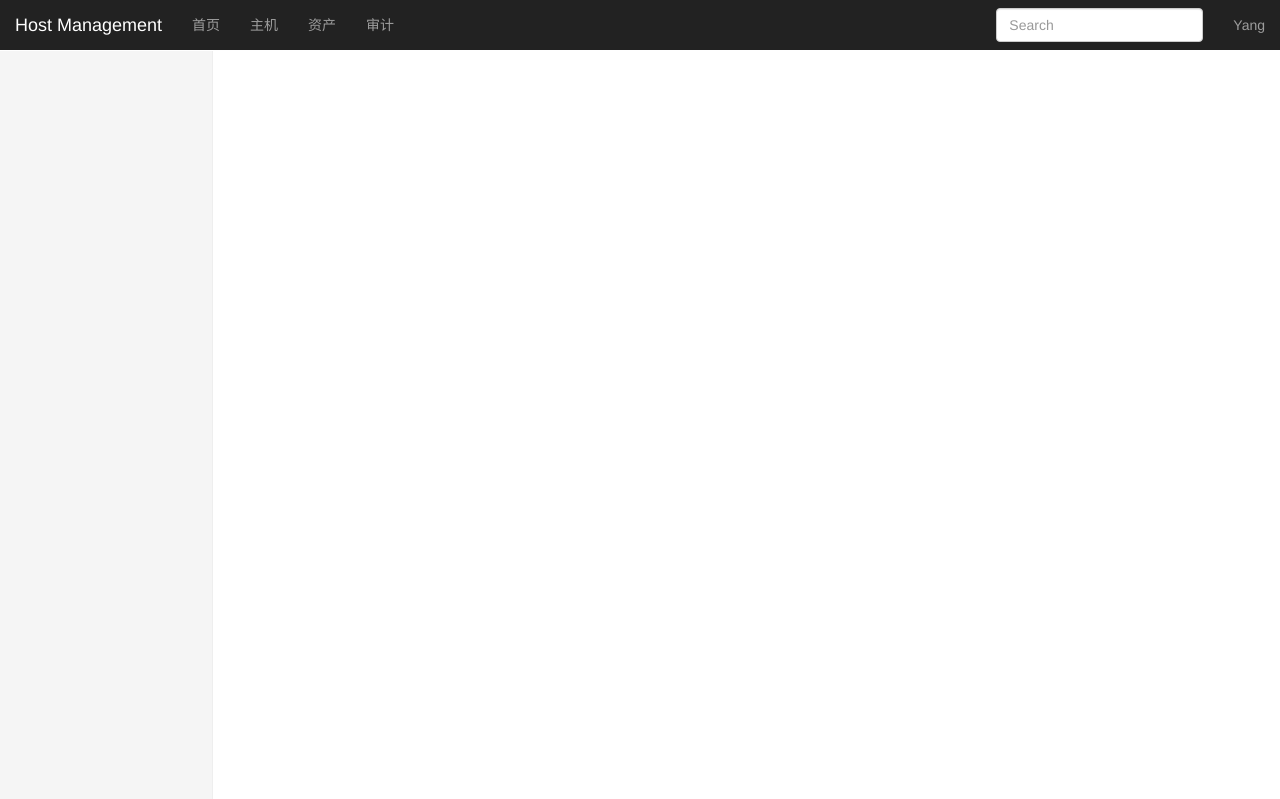
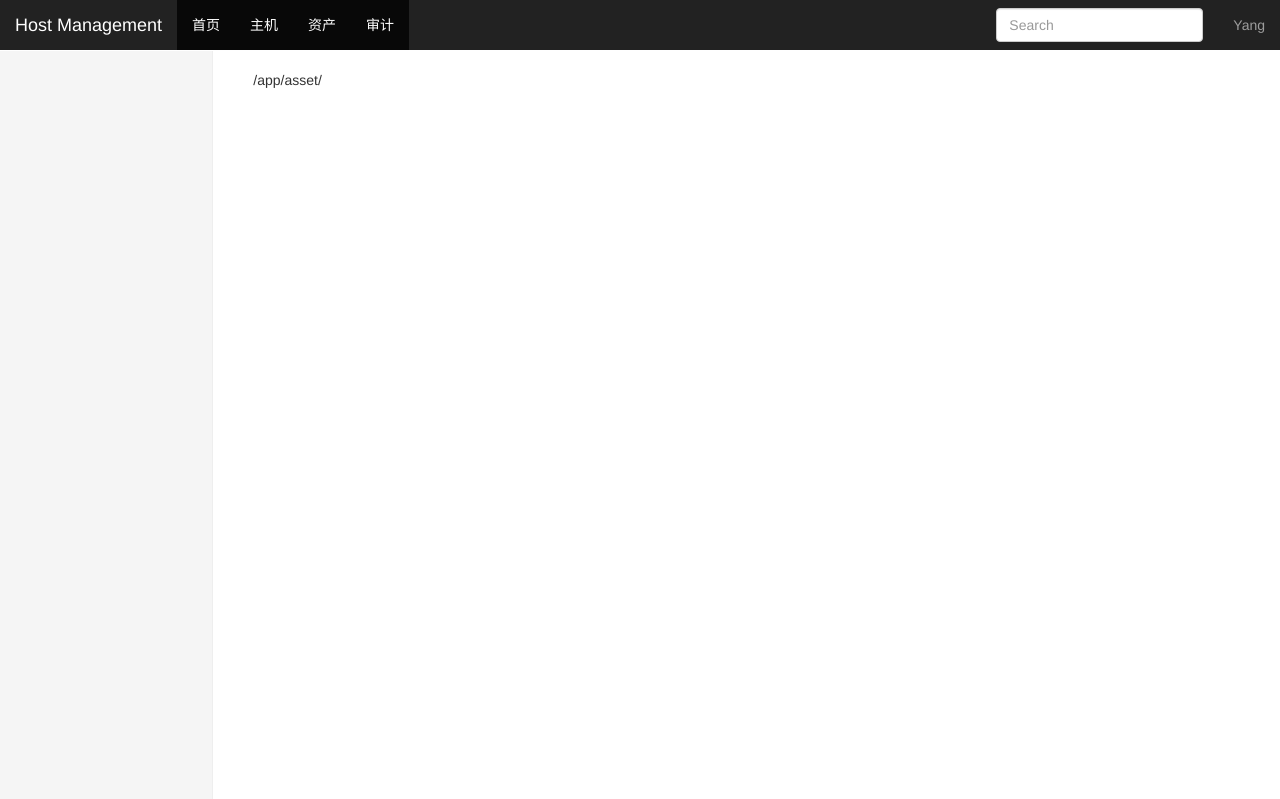
Before and after one commit to bobbyquennell/Testing, a Django app: page /app/asset/ in a window 1280 px wide. Shown: the top 799 px of the page. Run offline with Django 3.2, Linux system fonts and the light colour scheme; some libraries are stand-ins or nearby versions.

Commit message:
Change parameters in index.html

```diff
--- a/app/urls.py
+++ b/app/urls.py
@@ -27,9 +27,9 @@ urlpatterns = [
     url(r'^view/(?P<name>\w+)/$',views.view),
     url(r'^login/$',views.login),
     url(r'^index/$',views.index),
-    url(r'^host/$',views.host),
+    url(r'^host/$',views.host,name ='host'),
     url(r'^many/$',views.add_many),
-    url(r'^asset/$',views.asset),
-    url(r'^audit/$',views.audit),
+    url(r'^asset/$',views.asset,name='asset'),
+    url(r'^audit/$',views.audit,name ='audit'),
     # url(r'^register/$',views.register),
 ]
--- a/templates/asset.html
+++ b/templates/asset.html
@@ -10,5 +10,6 @@
 
 {% block right_content %}
 <div>
+{{ request.path }}
 </div>
 {% endblock %}
--- a/templates/index.html
+++ b/templates/index.html
@@ -1,6 +1,6 @@
 <!DOCTYPE html>
 <html lang="en">
-  <head>
+<head>
     <meta charset="utf-8">
     <meta http-equiv="X-UA-Compatible" content="IE=edge">
     <meta name="viewport" content="width=device-width, initial-scale=1">
@@ -20,9 +20,9 @@
     <!-- Custom styles for this template -->
     <link href="/static/bootstrap/css/dashboard.css" rel="stylesheet">
 
-  </head>
+</head>
 
-  <body>
+<body>
 
     <nav class="navbar navbar-inverse navbar-fixed-top">
       <div class="container-fluid">
@@ -37,10 +37,10 @@
         </div>
         <div id="navbar" class="navbar-collapse collapse">
           <ul class="nav navbar-nav">
-            <li><a href="/app/index/">首页</a></li>
-            <li><a href="/app/host/">主机</a></li>
-            <li><a href="/app/asset">资产</a></li>
-            <li><a href="/app/audit">审计</a></li>
+            <li class="active"><a href="/app/index/">首页</a></li>
+            <li class="active"><a href="{% url 'host' %}">主机</a></li>
+            <li class="active"><a href="{% url 'asset' %}">资产</a></li>
+            <li class="active"><a href="{% url 'audit' %}">审计</a></li>
           </ul>
           <ul class="nav navbar-nav navbar-right">
               <li>
@@ -50,7 +50,6 @@
               <li><a href="#">Yang</a></li>
               </li>
           </ul>
-
         </div>
       </div>
     </nav>
@@ -118,6 +117,13 @@
     <script>window.jQuery || document.write('<script src="../../assets/js/vendor/jquery.min.js"><\/script>')</script>
     <script src="/static/bootstrap/js/bootstrap.min.js"></script>
 
+    <script type="text/javascript">
+        $(document).ready(function(){
+            $("#navbar a[href='{{ request.path }}']").parent().addClass("active");
+        });
+    </script>
+
+
 
 </body>
 
```
Also changed, not shown: statics/bootstrap/js/holder.min.js (deleted, +0 -13 lines).
